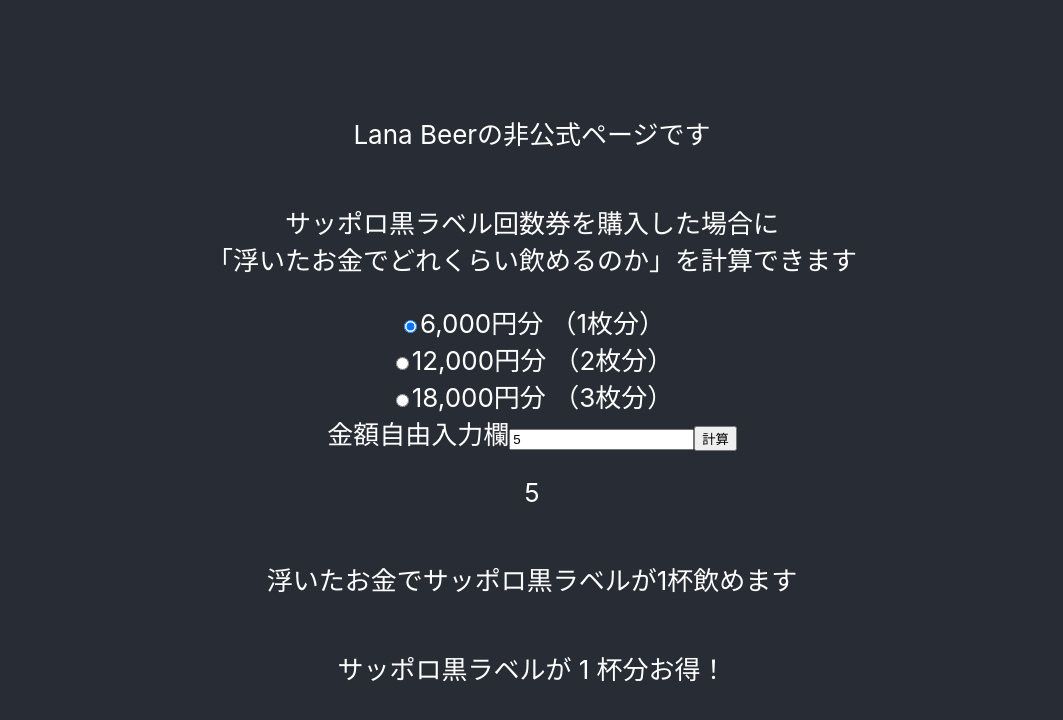
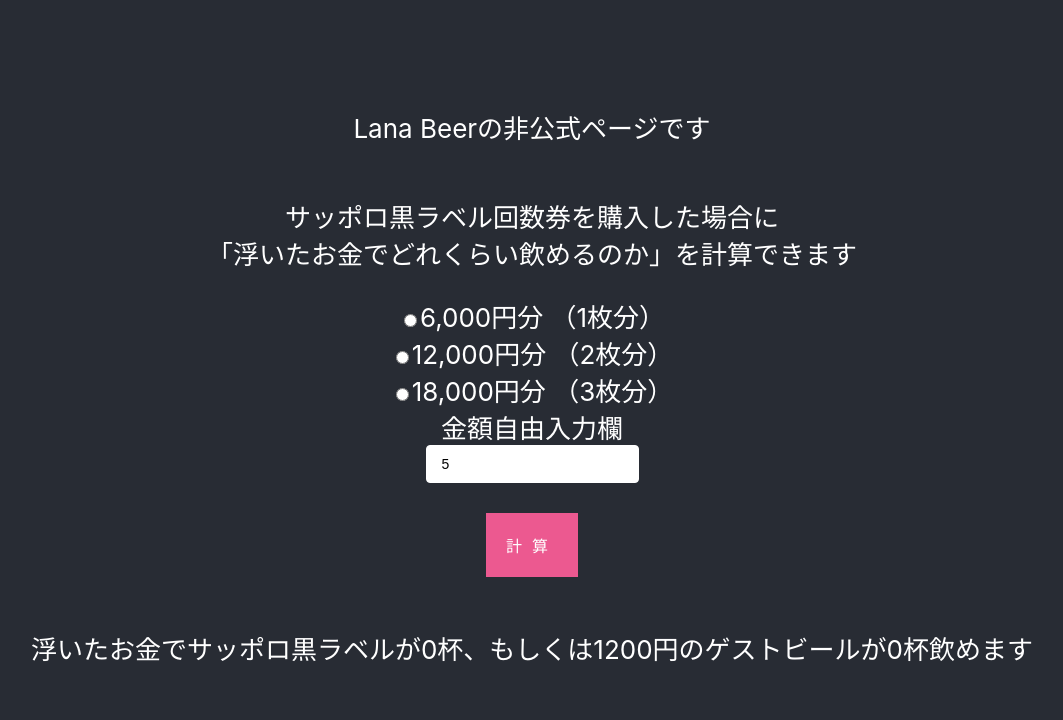
Before and after one commit to VTRyo/unofficial-lanabeer-punchcard, a React (Create React App) app: page / in a window 1280 px wide. Both pictures are taken after typing "5" into the empty fields and a click on the input "計算". Shown: the top 720 px of the page, without its empty margins (108-1171 px from the left). Built offline with nearby package versions, Linux system fonts and the light colour scheme.

Commit message:
add display type way

```diff
--- a/src/App.css
+++ b/src/App.css
@@ -8,6 +8,42 @@
   justify-content: center;
   font-size: calc(10px + 2vmin);
   color: white;
+}
+
+.form {
+  display: block;
+  box-sizing: border-box;
+  width: 100%;
+  border-radius: 4px;
+  border: 1px solid white;
+  padding: 10px 15px;
+  margin-bottom: 10px;
+  font-size: 14px;
+}
+
+button,
+input[type="submit"] {
+  background: #ec5990;
+  color: white;
+  text-transform: uppercase;
+  border: none;
+  margin-top: 20px;
+  padding: 20px;
+  font-size: 16px;
+  font-weight: 100;
+  letter-spacing: 10px;
+}
+
+input[type="submit"]:hover {
+  background: #bf1650;
+}
+
+input[type="button"]:active,
+input[type="submit"]:active {
+  transition: 0.3s all;
+  transform: translateY(3px);
+  border: 1px solid transparent;
+  opacity: 0.8;
 }
 
 .App-logo {
--- a/src/App.tsx
+++ b/src/App.tsx
@@ -20,9 +20,12 @@
 		handleSubmit,
 		formState: { errors },
 	} = useForm();
-	const onSubmit = (data) => {
+	const onSubmit = () => {
 		setShowText(true);
+		//カスタム計算が押されたらラジオボタンの文字列を非表示にする
+		setSelectedOption('');
 	};
+
 	const [inputAmount, setInputAmount] = useState('');
 	const [showText, setShowText] = useState(false);
 	const handleChange = (event: any) => {
@@ -32,6 +35,8 @@
 	const [selectedOption, setSelectedOption] = useState('option1');
 	const handleOptionChange = (event: React.ChangeEvent<HTMLInputElement>) => {
 		setSelectedOption(event.target.value);
+		//ラジオボタンが押されたらカスタム計算の文字列を非表示にする
+		setShowText(false);
 	};
 
 	const goodDealCalc = (amount: number, beerPrice: number) => {
@@ -63,6 +68,12 @@
 			goodDealCalc(18000, guestBeerPrice);
 			return `浮いたお金でサッポロ黒ラベルが${avalilableBeerCount}杯、もしくは1200円のゲストビールが${avalilableGuestBeerCount}杯飲めます`;
 		}
+	};
+
+	const customAmount = (inputAmount: number) => {
+		goodDealCalc(inputAmount, sapporoBlackLabelPrice);
+		goodDealCalc(inputAmount, guestBeerPrice);
+		return `浮いたお金でサッポロ黒ラベルが${avalilableBeerCount}杯、もしくは1200円のゲストビールが${avalilableGuestBeerCount}杯飲めます`;
 	};
 
 	return (
@@ -110,17 +121,19 @@
 				<form onSubmit={handleSubmit(onSubmit)}>
 					<label>金額自由入力欄</label>
 					<input
+						className="form"
 						type="number"
 						{...register}
 						value={inputAmount}
 						onChange={handleChange}
 					></input>
 					<input type="submit" value="計算" />
-					{showText && <p> {inputAmount}</p>}
 				</form>
 			</div>
-			<p> {selectRadio()} </p>
-			<p>サッポロ黒ラベルが {avalilableBeerCount} 杯分お得！</p>
+			<p>
+				{selectRadio()}{' '}
+				{showText && <p> {customAmount(Number(inputAmount))}</p>}
+			</p>
 		</div>
 	);
 }
```
